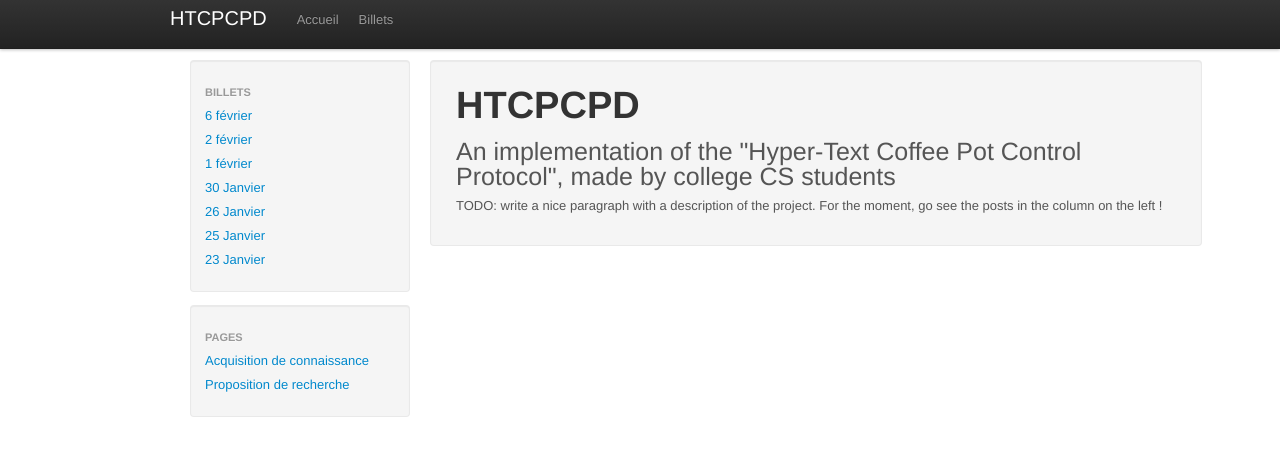
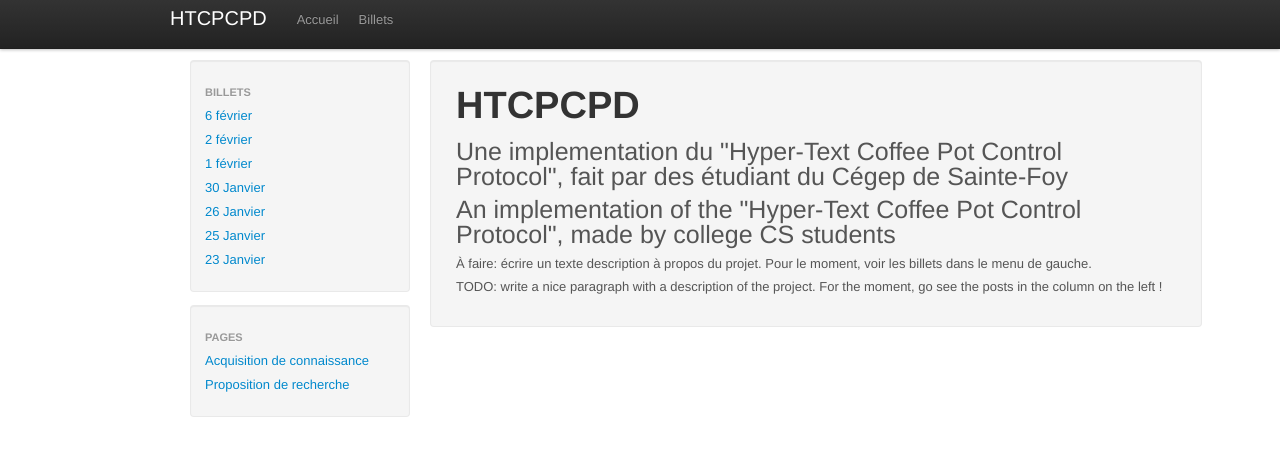
Before and after one commit to gelendir/htcpcpd, a Jekyll site: the page built from index.html, in a window 1280 px wide. Shown: the top 456 px of the page. Built offline with Jekyll 4.4.1, drawn with Linux system fonts in a browser that asks for light colours.

```diff
--- a/index.html
+++ b/index.html
@@ -1,13 +1,18 @@
 ---
 layout: default
-title: Home page
+title: Page d'accueil
 ---
 
 <header class="head">
     <h1>HTCPCPD</h1>
+    <p>Une implementation du "Hyper-Text Coffee Pot Control Protocol", fait par des étudiant du Cégep de Sainte-Foy</p>
     <p>An implementation of the "Hyper-Text Coffee Pot Control Protocol", made by college CS students</p>
 </header>
 
 <p>
+À faire: écrire un texte description à propos du projet. Pour le moment, voir les billets dans le menu de gauche.
+</p>
+
+<p>
 TODO: write a nice paragraph with a description of the project. For the moment, go see the posts in the column on the left !
 </p>
```
